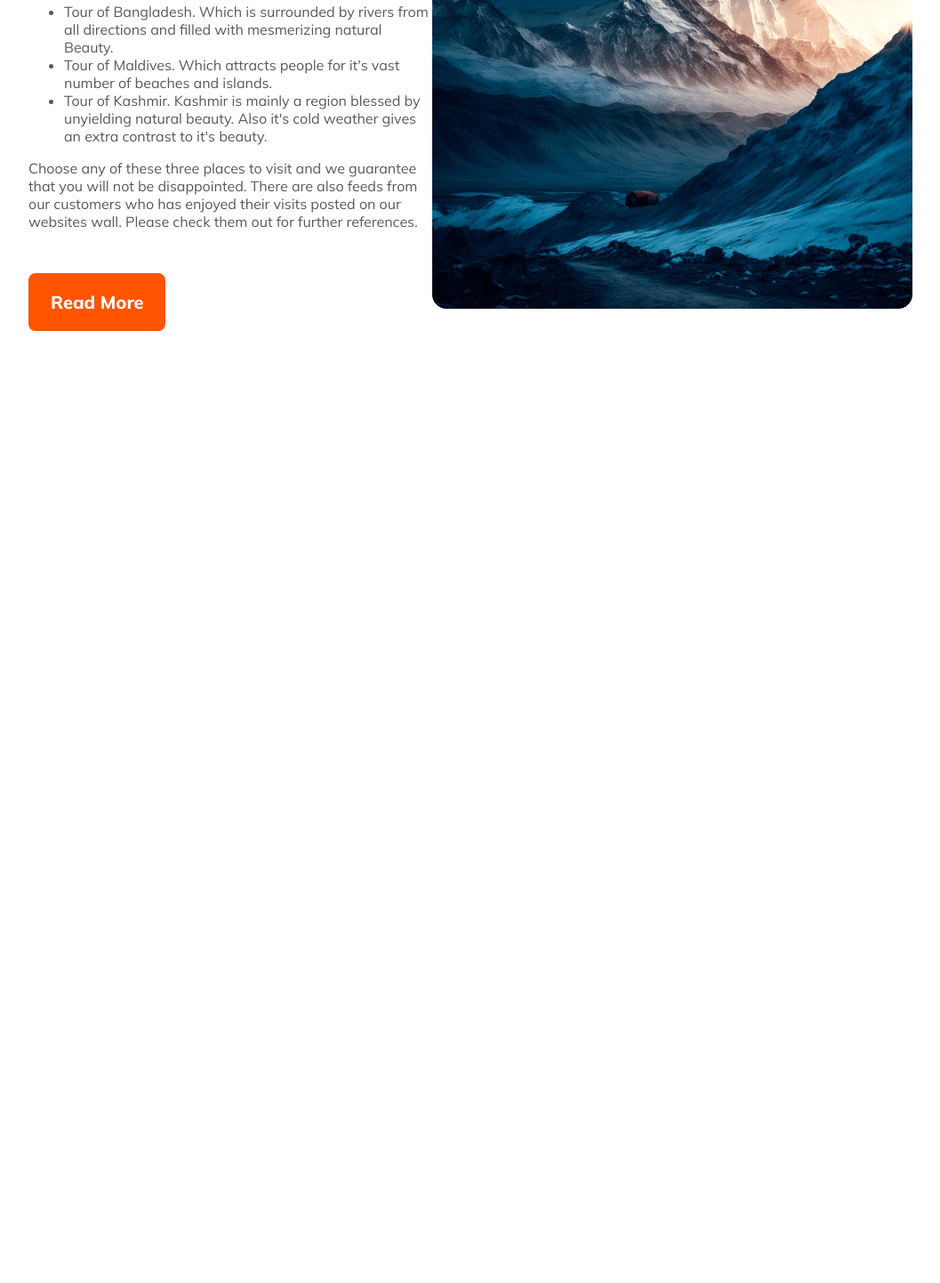
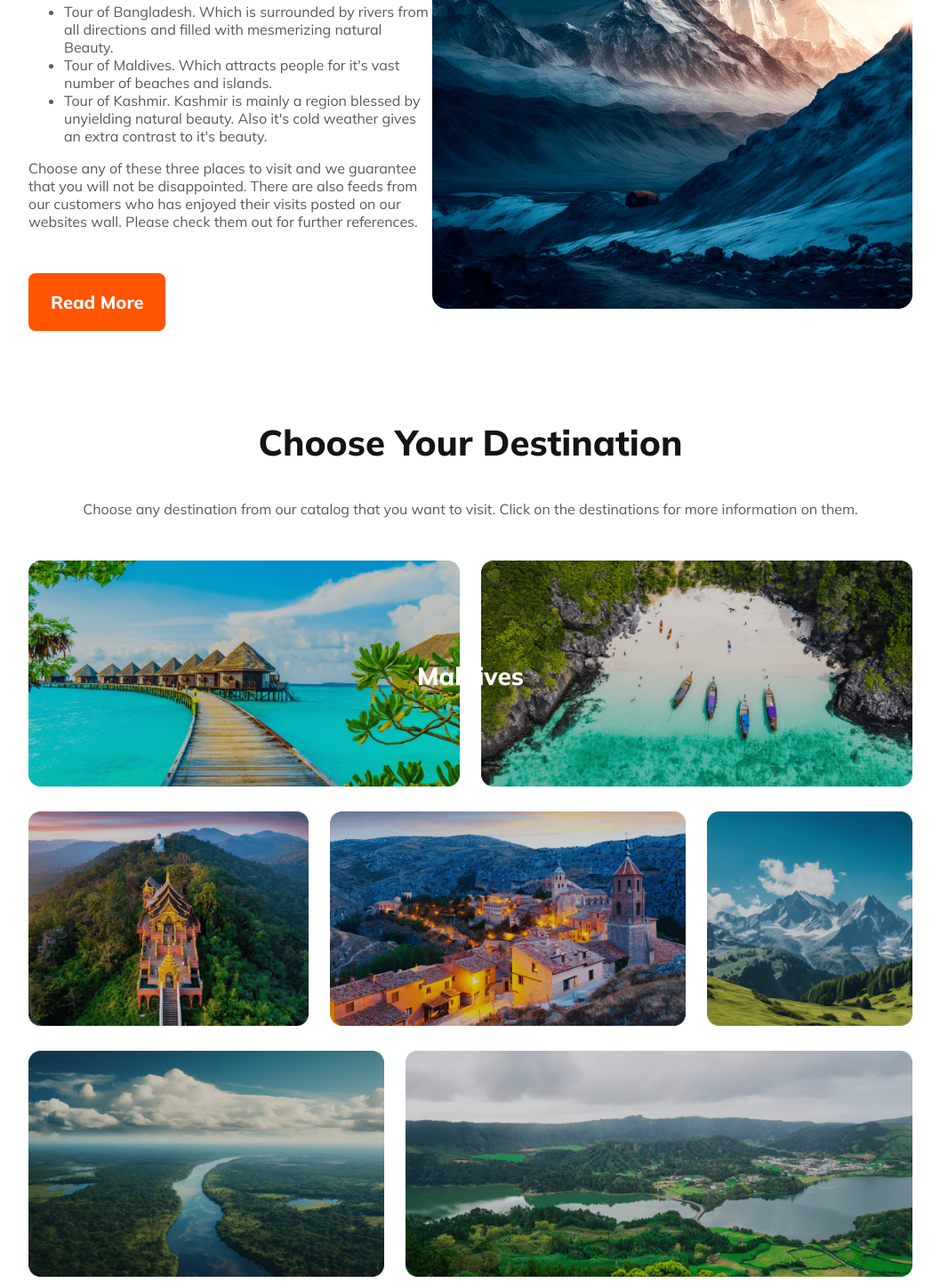
Before and after one commit to AiZeN0007/A2-Akatsuki-Travel_Agency, a plain HTML site: page index.html in a window 1280 px wide. Shown: the part 1278-2720 px from the top of the page at 89% size, without its empty margins (111-1168 px from the left). Before the commit the page ends 1658 px from the top, so only its background shows below. Drawn offline with Linux system fonts and the light colour scheme.

Commit message:
added second section

```diff
--- a/index.html
+++ b/index.html
@@ -7,7 +7,8 @@
     <title>Akatsuki Travel Agency</title>
     <link rel="preconnect" href="https://fonts.googleapis.com">
     <link rel="preconnect" href="https://fonts.gstatic.com" crossorigin>
-    <link href="https://fonts.googleapis.com/css2?family=Mulish:wght@400;500;600;700;800;900;1000&display=swap" rel="stylesheet">
+    <link href="https://fonts.googleapis.com/css2?family=Mulish:wght@400;500;600;700;800;900;1000&display=swap"
+        rel="stylesheet">
     <script src="https://kit.fontawesome.com/dada393de2.js" crossorigin="anonymous"></script>
     <link rel="stylesheet" href="styles/akatsuki.css">
 </head>
@@ -16,7 +17,9 @@
     <!-- Header Start -->
     <header>
         <nav>
-            <img src="Images/icons8-cloud-akatsuki-48.png" alt=""><h3 class="nav-title"><span class="text-secondary">Akatsuki</span> <span class="text-primary">Travel</span> Agency</h3>
+            <img src="Images/icons8-cloud-akatsuki-48.png" alt="">
+            <h3 class="nav-title"><span class="text-secondary">Akatsuki</span> <span class="text-primary">Travel</span>
+                Agency</h3>
             <ul>
                 <li><a href=""><span class="text-primary">Home</span></a></li>
                 <li><a href="">Packages</a></li>
@@ -28,12 +31,15 @@
         <div class="banner">
             <div>
                 <h1 class="banner-title">Explore Your Travel</h1>
-            <p class="banner-description">Loaded with all the travel perks your business really needs. From booking to managing, corporate travel has never been this smooth.</p>
+                <p class="banner-description">Loaded with all the travel perks your business really needs. From booking
+                    to managing, corporate travel has never been this smooth.</p>
                 <div class="input-fields">
+                    <form action="">
                         <input type="text" placeholder="Destination">
                         <input type="text">
                         <input type="text">
                         <button class="btn-primary"><i class="fa-solid fa-magnifying-glass"></i> Find Now</button>
+                    </form>
                 </div>
             </div>
             <!-- <img style="z-index: -1; position: absolute; top: 0; height: 100%; width: 100%;" src="Images/Group 13 (1) (1).png" alt=""> -->
@@ -41,24 +47,69 @@
     </header>
     <!-- Header End -->
 
+    <!-- Main Start -->
     <main>
         <section class="popular-tours">
             <div class="popular-tours-description">
                 <h3>Our Popular Tours</h3>
-                <p>Three of our tour plans stands out from the rest among our customers. As the customers enjoy visiting these there places most. Check out these three places:</p>
+                <p>Three of our tour plans stands out from the rest among our customers. As the customers enjoy visiting
+                    these there places most. Check out these three places:</p>
                 <ul>
-                    <li>Tour of Bangladesh. Which is surrounded by rivers from all directions and filled with mesmerizing natural Beauty.</li>
+                    <li>Tour of Bangladesh. Which is surrounded by rivers from all directions and filled with
+                        mesmerizing natural Beauty.</li>
                     <li>Tour of Maldives. Which attracts people for it's vast number of beaches and islands.</li>
-                    <li>Tour of Kashmir. Kashmir is mainly a region blessed by unyielding natural beauty. Also it's cold weather gives an extra contrast to it's beauty.</li>
+                    <li>Tour of Kashmir. Kashmir is mainly a region blessed by unyielding natural beauty. Also it's cold
+                        weather gives an extra contrast to it's beauty.</li>
                 </ul>
-                <p>Choose any of these three places to visit and we guarantee that you will not be disappointed. There are also feeds from our customers who has enjoyed their visits posted on our websites wall. Please check them out for further references.</p>
+                <p>Choose any of these three places to visit and we guarantee that you will not be disappointed. There
+                    are also feeds from our customers who has enjoyed their visits posted on our websites wall. Please
+                    check them out for further references.</p>
                 <button class="btn-primary">Read More</button>
             </div>
             <div class="popular-tours-img">
                 <img src="Images/Rectangle 4.png" alt="">
             </div>
         </section>
+
+        <section class="choose-destination">
+            <div class="choose-destination-content">
+                <h3>Choose Your Destination</h3>
+                <p>Choose any destination from our catalog that you want to visit. Click on the destinations for more information on them.</p>
+            </div>
+            <div class="choose-destination-img">
+                <div class="row">
+                    <div class="txt">
+
+                        <img src="Images/Rectangle 5.png" alt="">
+                        <div class="img-txt">Maldives</div>
+                    </div>
+                    <div class="txt">
+                        <img src="Images/Rectangle 8.png" alt="">
+                    </div>
+                </div>
+                <div class="row">
+                    <div class="txt">
+                        <img src="Images/Rectangle 6.png" alt="">
+                    </div>
+                    <div class="txt">
+                        <img src="Images/Rectangle 7.png" alt="">
+                    </div>
+                    <div class="txt">
+                        <img src="Images/Rectangle 9.png" alt="">
+                    </div>
+                </div>
+                <div class="row">
+                    <div class="txt">
+                        <img src="Images/Rectangle 11.png" alt="">
+                    </div>
+                    <div class="txt">
+                        <img src="Images/Rectangle 10.png" alt="">
+                    </div>
+                </div>
+            </div>
+        </section>
     </main>
+    <!-- Main End -->
 
     <footer>
 
--- a/styles/akatsuki.css
+++ b/styles/akatsuki.css
@@ -30,6 +30,18 @@
     border: 0;
 }
 
+h3 {
+    color: #131318;
+    font-size: 2.5rem;
+    font-weight: 800;
+}
+
+p {
+    color: rgba(19, 19, 24, 0.70);
+    font-size: 1rem;
+    font-weight: 400;
+}
+
 header,
 main {
     margin-left: 135px;
@@ -54,7 +66,7 @@ nav {
 
 nav>ul {
     display: flex;
-    gap: 44px;
+    gap: 2.75rem;
 }
 
 nav li {
@@ -82,7 +94,7 @@ nav li a {
     border-radius: 16px;
     /* margin: auto; */
     display: flex;
-    flex-direction: column;
+    /* flex-direction: column; */
     align-items: center;
     justify-content: center;
     margin-top: 60px;
@@ -95,6 +107,7 @@ nav li a {
     font-weight: 800;
     align-items: center;
     justify-content: center;
+    text-align: center;
 }
 
 .banner-description {
@@ -132,29 +145,29 @@ nav li a {
     /* width: 577px; */
     /* margin-left: 135px;
     margin-right: 135px; */
+    margin-bottom: 100px;
 }
 
 .popular-tours .popular-tours-description {
     width: 1000%;
 }
 
-.popular-tours h3 {
+/* .popular-tours h3 {
     color: #131318;
-    /* text-align: center; */
+    text-align: center;
     font-family: Mulish;
     font-size: 2.5rem;
     font-weight: 800;
-}
+} */
 
-.popular-tours p, ul {
+.popular-tours ul {
     color: rgba(19, 19, 24, 0.70);
-    font-family: Mulish;
     font-size: 1rem;
     font-weight: 400;
     /* gap: 24px; */
 }
 
-.popular-tours-description li{
+.popular-tours-description li {
     gap: 16px;
 }
 
@@ -165,3 +178,62 @@ nav li a {
     font-weight: 800;
     margin-top: 32px;
 }
+
+.choose-destination-content {
+    align-items: center;
+    text-align: center;
+}
+
+/* .choose-destination-img{
+    display: grid;
+} */
+
+.choose-destination-content {
+    margin-bottom: 3rem;
+}
+
+.row {
+    display: flex;
+    justify-content: center;
+    gap: 1.5rem;
+    margin-bottom: 1.5rem;
+    max-width: 100%;
+    height: auto;
+    position: relative;
+}
+
+.choose-destination-img {
+    position: relative;
+}
+
+
+.row img {
+    max-width: 100%;
+}
+
+.txt .img-txt {
+    position: absolute;
+    color: #FFF;
+    font-size: 28px;
+    left: 50%;
+    top: 50%;
+    transform: translate(-50%, -50%);
+    font-weight: 800;
+}
+
+
+/* Responsive Styles For Mobile */
+@media screen and (max-width:576px) {
+
+    nav,
+    nav>ul,
+    .banner,
+    .popular-tours {
+        flex-direction: column;
+    }
+
+    .input-fields {
+        display: block;
+        gap: 1.8rem;
+    }
+}
```
Lines whose indentation alone changed are shown as unchanged.
